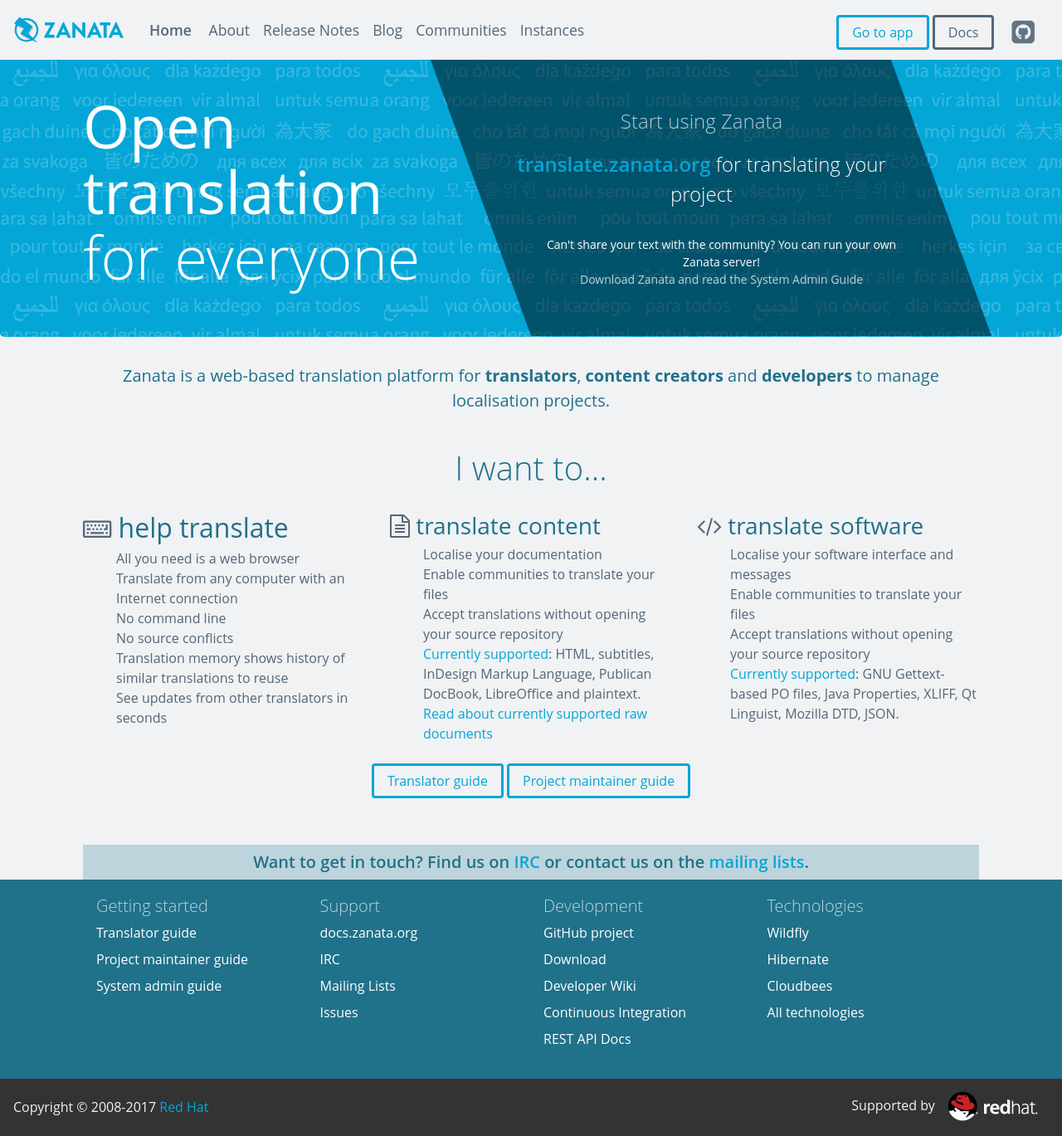
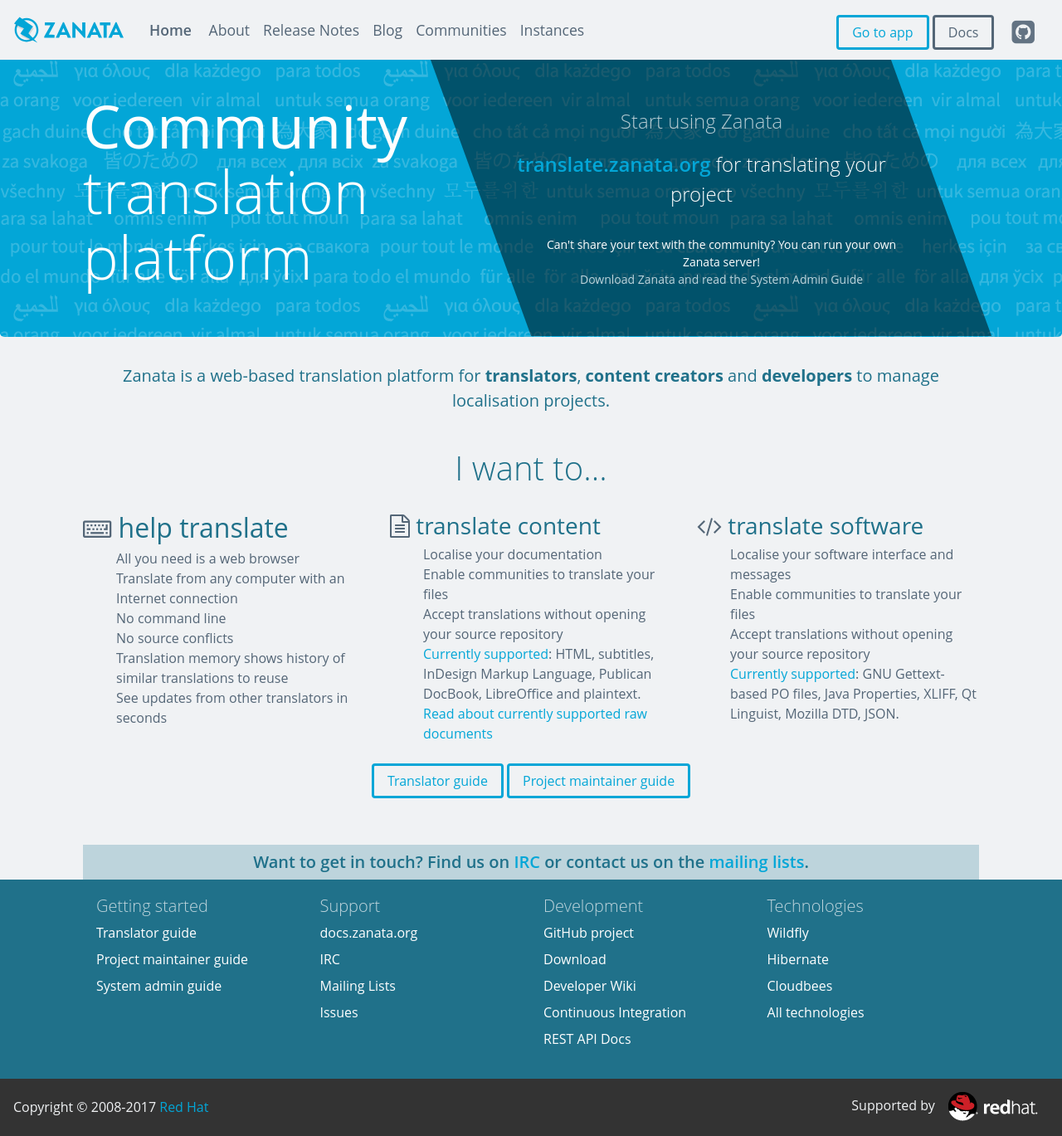
Before and after one commit to zanata/zanata.github.io, a Jekyll site: the page built from index.html, in a window 1280 px wide and 1369 px high. Shown: the whole window at 83% size. Built offline with Jekyll 4.4.1, drawn with Linux system fonts in a browser that asks for light colours; nearby versions of some CDN libraries.

Commit message:
update title on homepage

```diff
--- a/index.html
+++ b/index.html
@@ -9,8 +9,8 @@
     <div class="container">
         <div class="row">
             <div class="col-xs-12 col-sm-12 col-md-6 col-lg-6">
-                <h1>Open translation<br>
-                    <span>for everyone</span></h1>
+                <h1>Community<br>
+                    <span>translation platform</span></h1>
             </div>
             <div class="hidden-md-down col-lg-6 darklg">
                 <div class="container">
```
